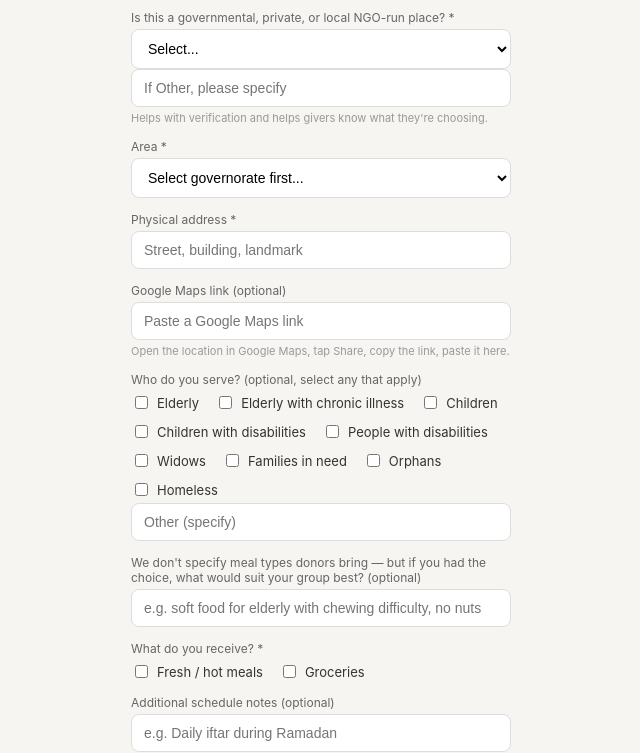
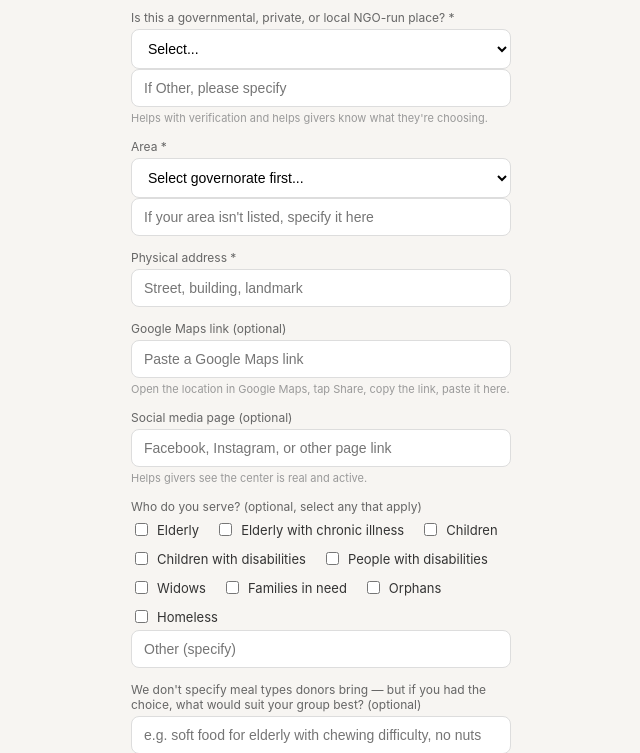
Before and after one commit to shireenhdabbas-netizen/e63am, a Flask app: page /register-center in a window 1280 px wide. Shown: the part 388-1141 px from the top of the page, without its empty margins (319-959 px from the left). Run offline with Flask 3, Linux system fonts and the light colour scheme.

Commit message:
Update register_center.html

```diff
--- a/templates/register_center.html
+++ b/templates/register_center.html
@@ -47,6 +47,7 @@
   <select name="area" id="area" required>
     <option value="">Select governorate first...</option>
   </select>
+  <input type="text" name="area_other" placeholder="If your area isn't listed, specify it here" value="{{ form.get('area_other', '') }}">
 
   <label>Physical address *</label>
   <input type="text" name="address" placeholder="Street, building, landmark" value="{{ form.get('address', '') }}" required>
@@ -54,6 +55,10 @@
   <label>Google Maps link (optional)</label>
   <input type="url" name="maps_link" placeholder="Paste a Google Maps link" value="{{ form.get('maps_link', '') }}">
   <p class="hint">Open the location in Google Maps, tap Share, copy the link, paste it here.</p>
+
+  <label>Social media page (optional)</label>
+  <input type="url" name="social_link" placeholder="Facebook, Instagram, or other page link" value="{{ form.get('social_link', '') }}">
+  <p class="hint">Helps givers see the center is real and active.</p>
 
   <label>Who do you serve? (optional, select any that apply)</label>
   <div class="checkbox-row">
@@ -167,11 +172,30 @@
 </style>
 <script>
   var AREAS_BY_GOVERNORATE = {
-    "Cairo": ["Maadi", "Zamalek", "Downtown", "Garden City", "Nasr City", "Heliopolis",
-      "New Cairo", "Katameya", "Mokattam", "Shubra", "Ain Shams", "Zeitoun",
-      "Abbassia", "Helwan", "Manial", "Sayeda Zeinab", "Old Cairo", "15th of May City", "Other"],
-    "Giza": ["Dokki", "Mohandessin", "Agouza", "6th of October", "Sheikh Zayed",
-      "Haram", "Faisal", "Imbaba", "Giza Square", "Bulaq Dakrour", "Other"]
+    "Cairo": [
+      // North Area
+      "Shubra", "El-Zawia El-Hamra", "Hadayek El-Kobba", "Rod El-Farg", "El-Sharabia", "El-Sahel", "El-Zaiton", "Al-Ameria",
+      // South Area
+      "Masr El-Qadima", "El-Khalifa", "El-Moqattam", "El-Basatin", "Dar El-Salam", "El-Sayeda Zeinab", "El-Tebin", "Helwan", "El-Maasara", "El-Maadi", "Tora", "15 May",
+      // West Area
+      "Manshaet Naser", "El-Waily", "Wast El-Qahira (Downtown)", "Boulak", "Gharb El-Qahira", "Abdeen", "Azbakia", "Moski", "Bab El-Shaaria",
+      // East Area
+      "Misr El-Gadidah (Heliopolis)", "El-Nozha", "Sharq Madinet Nasr", "Gharb Madinet Nasr", "El-Salam Awal", "El-Salam Thani", "El-Mataria", "Ain Shams", "El-Marg",
+      // Commonly used newer/informal names not in the official 38
+      "Zamalek", "Garden City", "New Cairo", "Katameya",
+      "Other"
+    ],
+    "Giza": [
+      // Giza City's official districts
+      "Dokki", "Agouza / Mohandessin", "Omraniya", "Haram", "Boulak El Dakrour", "El Warraq", "North Giza", "South Giza",
+      // Major new cities within Giza governorate
+      "6th of October", "Sheikh Zayed",
+      // Other well-known areas
+      "Imbaba", "Faisal", "Giza Square",
+      // Regional centers (markaz) covering semi-rural/outer Giza
+      "Al-Ayyat", "Atfih", "Awsim", "Al-Badrashin", "Al-Hawamdiya", "Al-Saff", "Kerdasa", "Manshaat El Qanater",
+      "Other"
+    ]
   };
 
   function updateAreaOptions() {
```
